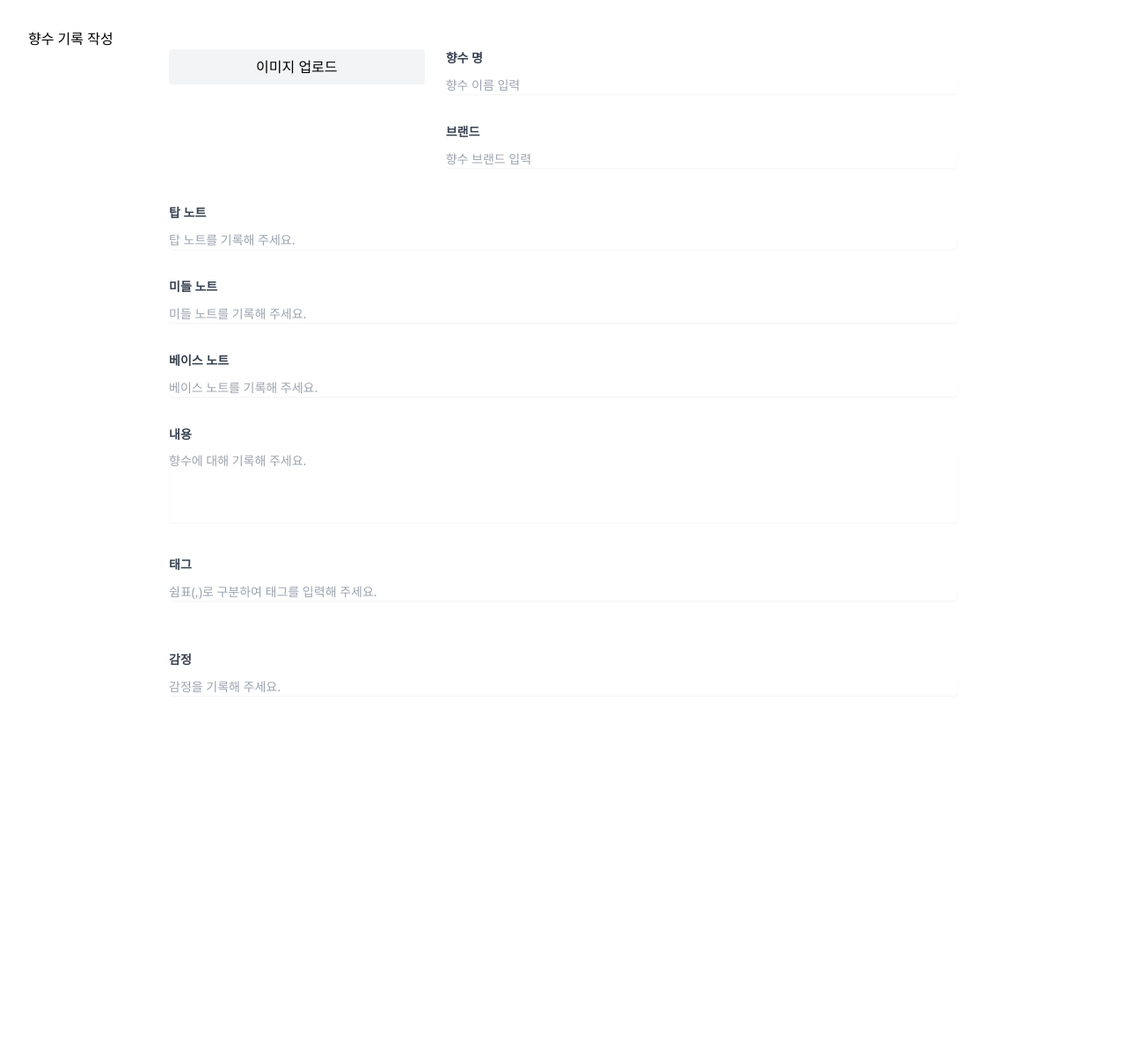
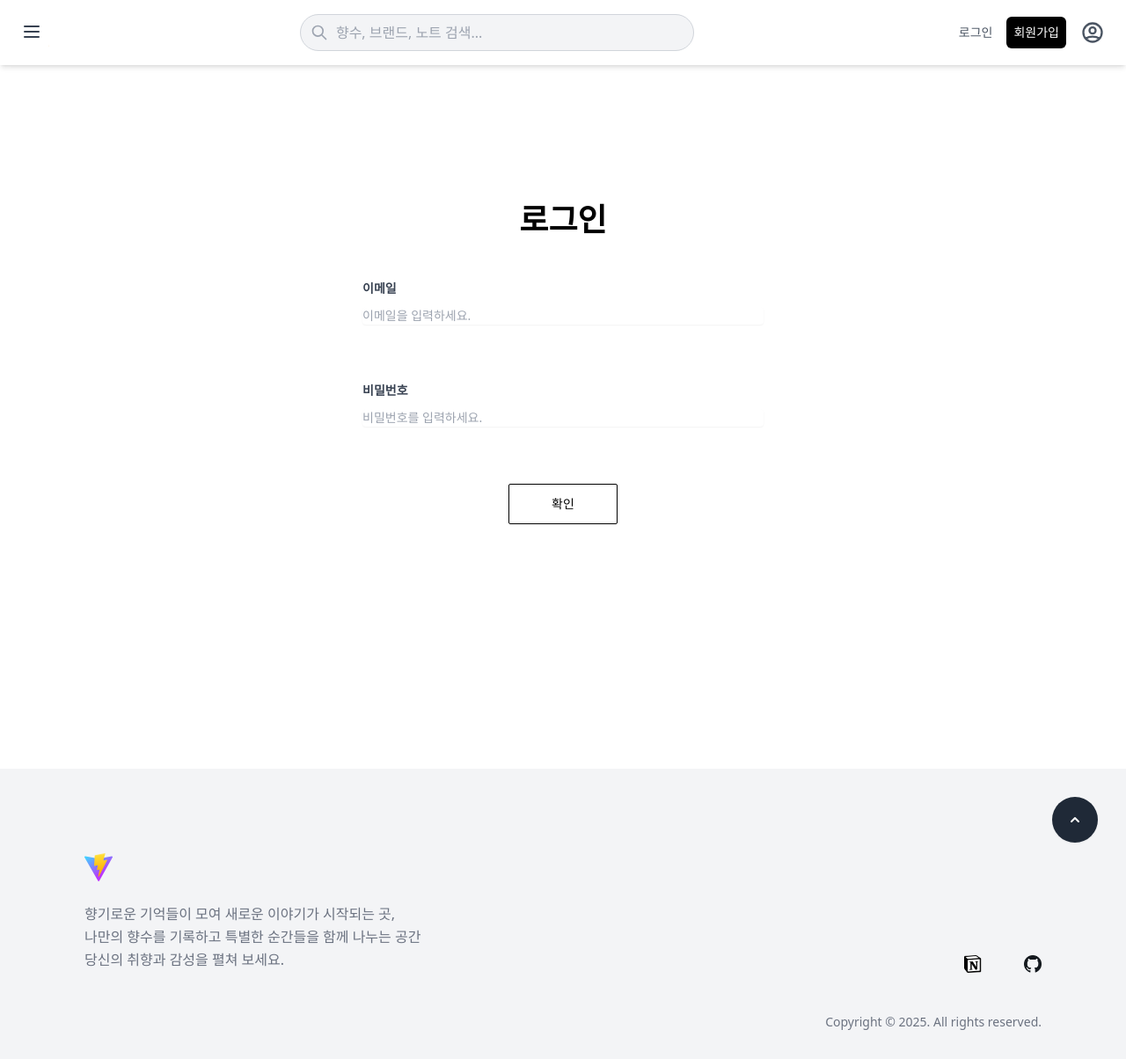
Before and after one commit to BIG-JONG/Smellers, a React (Vite) app in the folder frontend/: page / in a window 1280 px wide. Shown: the whole page at 88% size. Before the commit the page ends 840 px from the top, so only its background shows below. Built offline with nearby package versions, Linux system fonts and the light colour scheme.

Commit message:
feat:page layout추가, fix:footer, header, sidebar, layout수정

```diff
--- a/frontend/src/components/Footer.tsx
+++ b/frontend/src/components/Footer.tsx
@@ -1,22 +1,19 @@
+
+
 interface FooterProps{
   logo?:string
-  content?:string
   copyright?: string
-  socialLinks?: {
-    platform: 'notion' | 'github' | string;
-    url: string;
-  }[];
+  className?:string
 }
 
 function Footer({
   logo,
-  content,
   copyright,
-  socialLinks
+  className
 }:FooterProps){
   return (
-    <footer className="bg-gray-100">
-      <div className="relative mx-auto max-w-screen-xl px-4 py-16 sm:px-6 lg:px-8 lg:pt-24">
+    <footer className={`bg-gray-100 ${className}`}>
+      <div className="relative mx-auto max-w-screen-full px-10 sm:px-16 lg:px-24 py-8 lg:pt-24">
         {/* top button */}
         <div className="absolute end-4 top-4 sm:end-6 sm:top-6 lg:end-8 lg:top-8">
           <a
@@ -27,7 +24,7 @@ function Footer({
 
             <svg
               xmlns="http://www.w3.org/2000/svg"
-              className="size-5"
+              className="w-5 h-5"
               viewBox="0 0 20 20"
               fill="currentColor"
             >
@@ -45,12 +42,13 @@ function Footer({
             {/* logo */}
             <div className="flex justify-center text-teal-600 lg:justify-start">
               {/* logo img넣는 부분 */}
-              <img src="/vite.svg" alt="Vite Logo" />
+              <img src={logo ?? "/vite.svg"} alt="Vite Logo" />
             </div>
 
-            <p className="mx-auto mt-6 max-w-md text-center leading-relaxed text-gray-500 lg:text-left">
-              향수 웹사이트의 간단한 소개글 적는 곳<br/>
-              향수 웹사이트의 간단한 소개글 적는 곳
+            <p className="mx-auto mt-6 max-w-md text leading-relaxed text-gray-500 lg:text-left">
+              향기로운 기억들이 모여 새로운 이야기가 시작되는 곳,<br/>
+              나만의 향수를 기록하고 특별한 순간들을 함께 나누는 공간<br/>
+              당신의 취향과 감성을 펼쳐 보세요.<br/>
             </p>
           </div>
 
@@ -58,10 +56,12 @@ function Footer({
           <ul
             className="mt-12 flex flex-wrap justify-center gap-6 md:gap-8 lg:mt-0 lg:justify-end lg:gap-12"
           >
-
             <li>
               <a className="flex items-center text-gray-700 transition hover:text-gray-700/75" href="#">
-                  <img src="/notion.png" alt="notion Logo" className="w-5 h-5 relative top-0.5" />
+                  <img
+                    src="/notion.png"
+                    alt="notion Logo"
+                    className="w-5 h-5 relative top-0.5" />
                 {/* <svg className="size-6" fill="currentColor" viewBox="0 0 24 24" aria-hidden="true">
                 </svg> */}
               </a>
@@ -69,9 +69,13 @@ function Footer({
 
             <li>
               <a className="text-gray-700 transition hover:text-gray-700/75" href="#">
-                <img src="/github.png" alt="notion Logo" className="w-5 h-5 relative top-0.5" />
+                <img
+                  src="/github.png"
+                  alt="github Logo"
+                  className="w-5 h-5 relative top-0.5" />
               </a>
             </li>
+          </ul>
 
 
             {/* <li>
@@ -85,13 +89,12 @@ function Footer({
                 </svg>
               </a>
             </li> */}
-          </ul>
         </div>
 
 
-        {/* copyright */}
+       {/* copyright */}
         <p className="mt-12 text-center text-sm text-gray-500 lg:text-right">
-          Copyright &copy; 2025. All rights reserved.
+          {copyright ?? "Copyright © 2025. All rights reserved."}
         </p>
       </div>
     </footer>
--- a/frontend/src/components/Header.tsx
+++ b/frontend/src/components/Header.tsx
@@ -50,7 +50,7 @@ const Header: React.FC<HeaderProps> = () => {
 
       {/* 3. 내비게이션 링크 및 사용자 액션 영역 */}
       <nav className="flex items-center space-x-6">
-        <ul className="flex space-x-6">
+        {/* <ul className="flex space-x-6">
           <li>
             <a href="/find-perfume" className="text-gray-600 hover:text-indigo-600 transition-colors duration-200 whitespace-nowrap">향수 찾기</a>
           </li>
@@ -60,12 +60,12 @@ const Header: React.FC<HeaderProps> = () => {
           <li>
             <a href="/community" className="text-gray-600 hover:text-indigo-600 transition-colors duration-200">커뮤니티</a>
           </li>
-        </ul>
+        </ul> */}
 
         <div className="flex items-center space-x-4 ml-6"> {/* 내비게이션과 구분 */}
           {/* 로그인/회원가입 버튼 */}
-          <button className="text-gray-600 hover:text-indigo-600 transition-colors duration-200 whitespace-nowrap">로그인</button>
-          <button className="px-4 py-2 bg-indigo-600 text-white rounded-md hover:bg-indigo-700 transition-colors duration-200 whitespace-nowrap">회원가입</button>
+          <button className="text-sm text-gray-600 hover:text-indigo-600 transition-colors duration-200 whitespace-nowrap">로그인</button>
+          <button className="text-sm px-2 py-2 bg-black text-white rounded-md hover:bg-black transition-colors duration-200 whitespace-nowrap">회원가입</button>
 
           {/* 프로필 아이콘 (SVG) */}
           <a href="/profile" className="text-gray-600 hover:text-indigo-600 transition-colors duration-200">
--- a/frontend/src/components/Layout.tsx
+++ b/frontend/src/components/Layout.tsx
@@ -1,18 +1,27 @@
-import { useState } from "react"
-import Sidebar from './Sidebar'
+// Layout.tsx
+import Sidebar from './Sidebar';
 
-function Layout(){
-  const [isSidebarOpen, setIsSidebarOpen] = useState(false)
+type LayoutProps = {
+  children: React.ReactNode;
+  isSidebarOpen: boolean;
+  setIsSidebarOpen: React.Dispatch<React.SetStateAction<boolean>>;
+};
 
-  return(
-    <div className="relative min-h-screen">
-      {/* 사이드 바 */}
-      <Sidebar isOpen={isSidebarOpen}/>
+function Layout({ children, isSidebarOpen, setIsSidebarOpen }: LayoutProps) {
+  return (
+    <div className="relative min-h-screen flex">
+      {/* 사이드바 */}
+      <Sidebar
+        isOpen={isSidebarOpen}
+        className={`fixed top-0 left-0 h-full w-64 bg-white shadow-lg transition-transform duration-300 ease-in-out ${
+          isSidebarOpen ? 'translate-x-0' : '-translate-x-full'
+        } lg:translate-x-0 lg:static lg:shadow-none`}
+      />
+
       {/* 햄버거 메뉴 */}
       <button
-          onClick ={()=>setIsSidebarOpen(!isSidebarOpen)}
-          // className="inline-flex items-center justify-center rounded-md p-2 text-gray-700 hover:bg-gray-100 focus:outline-none focus:ring-2 focus:ring-inset focus:ring-teal-500"
-          className="fixed top-4 left-4 z-50 inline-flex items-center justify-center rounded-md p-2 text-gray-700 bg-white hover:bg-gray-100 focus:visible:ring-2 focus-visible:ring-inset focus:ring-black"
+        onClick={() => setIsSidebarOpen(!isSidebarOpen)}
+        className="fixed top-4 left-4 z-50 inline-flex items-center justify-center rounded-md p-2 text-gray-700 bg-white hover:bg-gray-100 focus-visible:ring-2 focus-visible:ring-inset focus:ring-black"
         aria-label="Toggle sidebar"
       >
         <svg
@@ -23,36 +32,20 @@ function Layout(){
           stroke="currentColor"
           aria-hidden="true"
         >
-          {isSidebarOpen?(
-            <path
-              strokeLinecap="round"
-              strokeLinejoin="round"
-              strokeWidth={2}
-              d="M6 18L18 6M6 6l12 12"
-            />
-          ):(
-            //햄버거 아이콘
-            <path
-              strokeLinecap="round"
-              strokeLinejoin="round"
-              strokeWidth={2}
-              d="M4 6h16M4 12h16M4 18h16"
-            />
+          {isSidebarOpen ? (
+            <path strokeLinecap="round" strokeLinejoin="round" strokeWidth={2} d="M6 18L18 6M6 6l12 12" />
+          ) : (
+            <path strokeLinecap="round" strokeLinejoin="round" strokeWidth={2} d="M4 6h16M4 12h16M4 18h16" />
           )}
         </svg>
       </button>
 
-        {/* sidebar component */}
-        <Sidebar isOpen={isSidebarOpen}/>
-
-        {/* main content */}
-        <main className="flex-1 p-4 ml-[20%]">
-          <h1>content</h1>
+      {/* 메인 콘텐츠 */}
+      <main className="flex justify-center px-4 w-full max-w-5xl mx-auto mt-28 pt-1 mb-6">
+        {children}
       </main>
     </div>
-
-  )
+  );
 }
 
-
-export default Layout
+export default Layout;
--- a/frontend/src/components/LoginForm.tsx
+++ b/frontend/src/components/LoginForm.tsx
@@ -28,7 +28,7 @@ function LoginForm(){
   }
 
   return(
-    <form className="m-10 flex flex-col items-center justify-center w-full">
+    <form className="m-10 flex flex-col items-center w-full">
       <h1 className="text-4xl font-extrabold">로그인</h1>
       <br/>
       <br/>
--- a/frontend/src/components/Sidebar.tsx
+++ b/frontend/src/components/Sidebar.tsx
@@ -1,5 +1,3 @@
-  import React from 'react';
-
     interface SidebarProps {
       isOpen: boolean;
       onMouseLeave?: () => void;
@@ -8,6 +6,7 @@
       createPerfume?: string;
       perfumeList?: string;
       followList?: string;
+      className?:string
     }
 
     function Sidebar({
@@ -17,13 +16,14 @@
       userInfo,
       createPerfume,
       perfumeList,
-      followList
+      followList,
+      className
     }: SidebarProps) {
 
       return (
         <div
           className={`
-            fixed top-[64px] left-0 z-40 h-[calc(100%-64px)] w-64 bg-white border-r border-gray-200
+            fixed top-[74px] left-0 z-40 h-[calc(100%-64px)] w-64 bg-white border-r border-gray-200
             transform transition-transform duration-300
             ${isOpen ? "translate-x-0" : "-translate-x-full"}
           `}
@@ -58,7 +58,7 @@
           </div>
 
           {/* user profile */}
-          <div className="fixed left-0 bottom-10 w-full border-t border-gray-100">
+          <div className="fixed left-0 bottom-0 w-full border-t border-gray-100">
             <a href="#" className="flex w-full items-center gap-2 bg-white p-4 hover:bg-gray-50">
               <img
                 alt="User Profile"
--- a/frontend/src/components/signupForm.tsx
+++ b/frontend/src/components/signupForm.tsx
@@ -21,7 +21,7 @@ function SignupForm(){
       <br/>
       <br/>
       <InputField
-        className="w-1/2"
+        className="w-1/3"
         label="이메일"
         type="email"
         value={email}
@@ -30,7 +30,7 @@ function SignupForm(){
         <br/>
         <br/>
       <InputField
-        className="w-1/2"
+        className="w-1/3"
         label="비밀번호"
         type="password"
         value={password}
@@ -39,7 +39,7 @@ function SignupForm(){
         <br/>
         <br/>
       <InputField
-        className="w-1/2"
+        className="w-1/3"
         label="비밀번호 확인"
         type="password"
         value={passwordConfirm}
@@ -48,7 +48,7 @@ function SignupForm(){
         <br/>
         <br/>
       <InputField
-        className="w-1/2"
+        className="w-1/3"
         label="닉네임"
         type="nickname"
         value={nickname}
@@ -58,7 +58,7 @@ function SignupForm(){
         <br/>
         <Button onClick={onClickButton}/>
         {showAlert && (
-          <div className="mt-4 w-1/2">
+          <div className="mt-4 w-1/3">
             <Alert message="회원가입 완료"/>
           </div>
         )}
--- a/frontend/src/main.tsx
+++ b/frontend/src/main.tsx
@@ -1,10 +1,13 @@
 import React from 'react';
 import ReactDOM from 'react-dom/client';
-import App from './App';
+// import App from './App';
 import './index.css';
+import LoginPage from './pages/PageLayout';
 
 ReactDOM.createRoot(document.getElementById('root')!).render(
   <React.StrictMode>
-    <App />
+    {/* <App /> */}
+    <LoginPage/>
+    {/* <PostForm/> */}
   </React.StrictMode>,
 );
--- /dev/null
+++ b/frontend/src/pages/PageLayout.tsx
@@ -0,0 +1,25 @@
+// PageLayout.tsx
+import { useState } from 'react';
+import Header from '@/components/Header';
+import Layout from '@/components/Layout';
+import Footer from '@/components/Footer';
+import LoginForm from '@/components/LoginForm';
+
+function PageLayout() {
+  const [isSidebarOpen, setIsSidebarOpen] = useState(false);
+
+  return (
+    <>
+      <Header />
+      <Layout isSidebarOpen={isSidebarOpen} setIsSidebarOpen={setIsSidebarOpen}>
+        {/* form 추가 영역 */}
+        <LoginForm />
+      </Layout>
+      <Footer
+        className={`transition-all duration-300 ease-in-out ${isSidebarOpen ? "ml-64" : "ml-0"}`}
+      />
+    </>
+  );
+}
+
+export default PageLayout;
```
Lines whose indentation alone changed are shown as unchanged.
